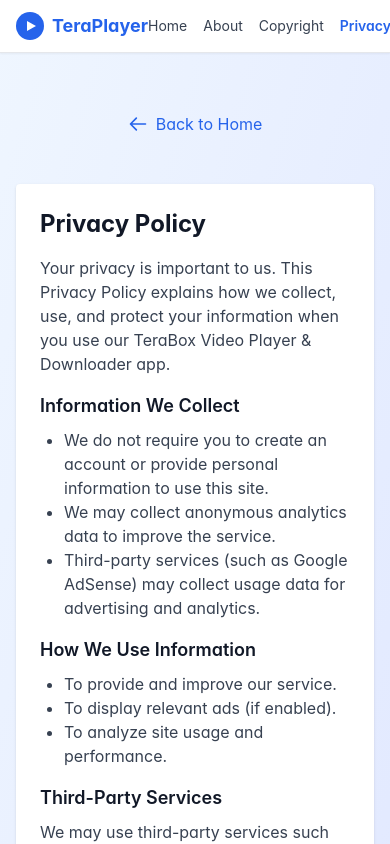
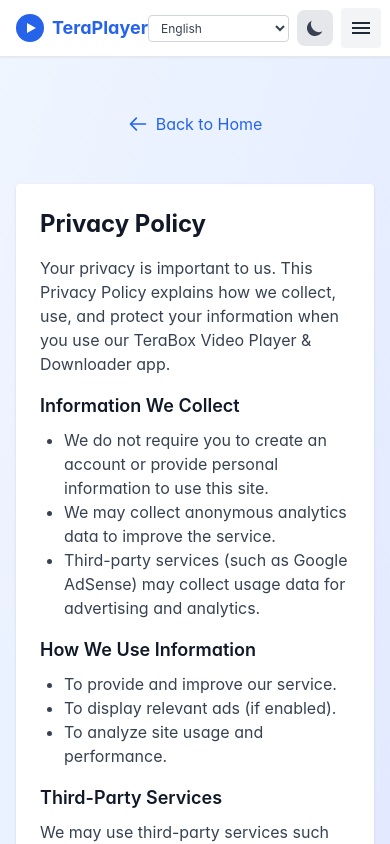
Before and after one commit to kirankigi5/teraplayer, a React (Vite) app: page /privacy-policy in a window 390 px wide. Shown: the top 844 px of the page. Built offline with nearby package versions, Linux system fonts and the light colour scheme.

Commit message:
refactor: remove ThemeToggle component from About, Contact, CopyrightPolicy, and PrivacyPolicy; update Navbar with responsive design and language selection

```diff
--- a/src/About.tsx
+++ b/src/About.tsx
@@ -1,6 +1,5 @@
 import React from 'react';
 import { Link } from 'react-router-dom';
-import ThemeToggle from './components/ThemeToggle';
 import Navbar from './components/Navbar';
 
 const About = () => {
@@ -8,10 +7,7 @@
     <>
       <Navbar />
       <div className="min-h-screen bg-gradient-to-br from-blue-50 to-indigo-100 dark:from-gray-900 dark:to-gray-800 transition-colors duration-200 pt-20">
-        {/* Theme Toggle - positioned at top right */}
-        <div className="fixed top-4 right-4 z-10">
-          <ThemeToggle />
-        </div>
+        {/* Removed duplicate ThemeToggle */}
 
         <div className="container mx-auto px-4 py-8">
           <div className="max-w-4xl mx-auto">
--- a/src/Contact.tsx
+++ b/src/Contact.tsx
@@ -1,16 +1,11 @@
 import React from 'react';
 import { Link } from 'react-router-dom';
-import ThemeToggle from './components/ThemeToggle';
 import Navbar from './components/Navbar';
 
 const Contact: React.FC = () => (
   <>
     <Navbar />
     <div className="min-h-screen bg-gradient-to-br from-blue-50 to-indigo-100 dark:from-gray-900 dark:to-gray-800 transition-colors duration-200 pt-20">
-      {/* Theme Toggle - positioned at top right */}
-      <div className="fixed top-4 right-4 z-10">
-        <ThemeToggle />
-      </div>
       <div className="container mx-auto px-4 py-8">
         {/* Back to Home button - prominent top position */}
         <div className="text-center mb-8">
--- a/src/CopyrightPolicy.tsx
+++ b/src/CopyrightPolicy.tsx
@@ -1,6 +1,5 @@
 import React from 'react';
 import { Link } from 'react-router-dom';
-import ThemeToggle from './components/ThemeToggle';
 import Navbar from './components/Navbar';
 
 const CopyrightPolicy = () => {
@@ -8,10 +7,6 @@
     <>
       <Navbar />
       <div className="min-h-screen bg-gradient-to-br from-blue-50 to-indigo-100 dark:from-gray-900 dark:to-gray-800 transition-colors duration-200 pt-20">
-        {/* Theme Toggle - positioned at top right */}
-        <div className="fixed top-4 right-4 z-10">
-          <ThemeToggle />
-        </div>
 
         <div className="container mx-auto px-4 py-8">
           <div className="max-w-4xl mx-auto">
--- a/src/PrivacyPolicy.tsx
+++ b/src/PrivacyPolicy.tsx
@@ -1,16 +1,11 @@
 import React from 'react';
 import { Link } from "react-router-dom";
-import ThemeToggle from './components/ThemeToggle';
 import Navbar from './components/Navbar';
 
 const PrivacyPolicy: React.FC = () => (
   <>
     <Navbar />
     <div className="min-h-screen bg-gradient-to-br from-blue-50 to-indigo-100 dark:from-gray-900 dark:to-gray-800 transition-colors duration-200 pt-20">
-      {/* Theme Toggle - positioned at top right */}
-      <div className="fixed top-4 right-4 z-10">
-        <ThemeToggle />
-      </div>
       <div className="container mx-auto px-4 py-8">
         <div className="text-center mb-8">
           <Link to="/" className="inline-flex items-center text-blue-600 dark:text-blue-400 hover:text-blue-700 dark:hover:text-blue-300 mb-4">
--- a/src/components/Navbar.tsx
+++ b/src/components/Navbar.tsx
@@ -1,12 +1,69 @@
-import React from 'react';
+import React, { useState } from 'react';
+import { Link, useLocation } from 'react-router-dom';
 import ThemeToggle from './ThemeToggle';
-import { Link, useLocation } from 'react-router-dom';
 
 const Navbar: React.FC = () => {
   const location = useLocation();
+  const [menuOpen, setMenuOpen] = useState(false);
+
+  const navLinks = (
+    <>
+      <Link
+        to="/"
+        className={location.pathname === '/'
+          ? "font-semibold text-blue-600 dark:text-blue-300 block px-3 py-2 hover:bg-gray-100 md:block md:px-0 md:py-0 md:hover:bg-transparent"
+          : "text-gray-700 dark:text-gray-200 hover:text-blue-600 dark:hover:text-blue-300 block px-3 py-2 hover:bg-gray-100 md:block md:px-0 md:py-0 md:hover:bg-transparent"
+        }
+        onClick={() => setMenuOpen(false)}
+      >
+        Home
+      </Link>
+      <Link
+        to="/about"
+        className={location.pathname === '/about'
+          ? "font-semibold text-blue-600 dark:text-blue-300 block px-3 py-2 hover:bg-gray-100 md:block md:px-0 md:py-0 md:hover:bg-transparent"
+          : "text-gray-700 dark:text-gray-200 hover:text-blue-600 dark:hover:text-blue-300 block px-3 py-2 hover:bg-gray-100 md:block md:px-0 md:py-0 md:hover:bg-transparent"
+        }
+        onClick={() => setMenuOpen(false)}
+      >
+        About
+      </Link>
+      <Link
+        to="/copyright-policy"
+        className={location.pathname === '/copyright-policy'
+          ? "font-semibold text-blue-600 dark:text-blue-300 block px-3 py-2 hover:bg-gray-100 md:block md:px-0 md:py-0 md:hover:bg-transparent"
+          : "text-gray-700 dark:text-gray-200 hover:text-blue-600 dark:hover:text-blue-300 block px-3 py-2 hover:bg-gray-100 md:block md:px-0 md:py-0 md:hover:bg-transparent"
+        }
+        onClick={() => setMenuOpen(false)}
+      >
+        Copyright
+      </Link>
+      <Link
+        to="/privacy-policy"
+        className={location.pathname === '/privacy-policy'
+          ? "font-semibold text-blue-600 dark:text-blue-300 block px-3 py-2 hover:bg-gray-100 md:block md:px-0 md:py-0 md:hover:bg-transparent"
+          : "text-gray-700 dark:text-gray-200 hover:text-blue-600 dark:hover:text-blue-300 block px-3 py-2 hover:bg-gray-100 md:block md:px-0 md:py-0 md:hover:bg-transparent"
+        }
+        onClick={() => setMenuOpen(false)}
+      >
+        Privacy
+      </Link>
+      <Link
+        to="/contact"
+        className={location.pathname === '/contact'
+          ? "font-semibold text-blue-600 dark:text-blue-300 block px-3 py-2 hover:bg-gray-100 md:block md:px-0 md:py-0 md:hover:bg-transparent"
+          : "text-gray-700 dark:text-gray-200 hover:text-blue-600 dark:hover:text-blue-300 block px-3 py-2 hover:bg-gray-100 md:block md:px-0 md:py-0 md:hover:bg-transparent"
+        }
+        onClick={() => setMenuOpen(false)}
+      >
+        Contact
+      </Link>
+    </>
+  );
+
   return (
     <nav className="w-full bg-white dark:bg-gray-900 border-b border-gray-200 dark:border-gray-800 shadow-sm fixed top-0 left-0 z-20">
-      <div className="max-w-5xl mx-auto flex items-center justify-between px-4 py-2">
+      <div className="max-w-5xl mx-auto flex items-center justify-between px-4 py-2 relative">
         <Link to="/" className="flex items-center gap-2 text-blue-600 dark:text-blue-400 font-bold text-lg">
           <svg width="28" height="28" viewBox="0 0 56 56" fill="none" xmlns="http://www.w3.org/2000/svg" aria-label="TeraPlayer logo">
             <circle cx="28" cy="28" r="28" fill="#2563eb"/>
@@ -14,13 +71,69 @@
           </svg>
           TeraPlayer
         </Link>
-        <div className="flex gap-4 text-sm items-center">
-          <Link to="/" className={location.pathname === '/' ? "font-semibold text-blue-600 dark:text-blue-300" : "text-gray-700 dark:text-gray-200 hover:text-blue-600 dark:hover:text-blue-300"}>Home</Link>
-          <Link to="/about" className={location.pathname === '/about' ? "font-semibold text-blue-600 dark:text-blue-300" : "text-gray-700 dark:text-gray-200 hover:text-blue-600 dark:hover:text-blue-300"}>About</Link>
-          <Link to="/copyright-policy" className={location.pathname === '/copyright-policy' ? "font-semibold text-blue-600 dark:text-blue-300" : "text-gray-700 dark:text-gray-200 hover:text-blue-600 dark:hover:text-blue-300"}>Copyright</Link>
-          <Link to="/privacy-policy" className={location.pathname === '/privacy-policy' ? "font-semibold text-blue-600 dark:text-blue-300" : "text-gray-700 dark:text-gray-200 hover:text-blue-600 dark:hover:text-blue-300"}>Privacy</Link>
-          <Link to="/contact" className={location.pathname === '/contact' ? "font-semibold text-blue-600 dark:text-blue-300" : "text-gray-700 dark:text-gray-200 hover:text-blue-600 dark:hover:text-blue-300"}>Contact</Link>
+
+        {/* Desktop nav links */}
+        <div className="flex-1 justify-center hidden md:flex">
+          <div className="flex gap-4 text-sm items-center">
+            {navLinks}
+          </div>
+        </div>
+
+        {/* Right side: Language, Theme, and Mobile Menu */}
+        <div className="flex items-center gap-2">
+          <select
+            className="px-2 py-1 rounded text-xs border border-gray-300 dark:border-gray-700 bg-white dark:bg-gray-800 text-gray-700 dark:text-gray-200 focus:outline-none focus:ring"
+            value={localStorage.getItem('language') || 'en'}
+            onChange={e => {
+              localStorage.setItem('language', e.target.value);
+              window.location.reload();
+            }}
+          >
+            <option value="en">English</option>
+            <option value="hi">हिन्दी</option>
+            <option value="de">Deutsch</option>
+            <option value="id">Bahasa Indonesia</option>
+            <option value="pt">Português</option>
+            <option value="es">Español</option>
+            <option value="uk">українська</option>
+            <option value="fr">Français</option>
+            <option value="it">Italiano</option>
+            <option value="th">ภาษาไทย</option>
+            <option value="bn">বাংলা</option>
+            <option value="cs">Čeština</option>
+            <option value="ko">한국어</option>
+            <option value="ms">Bahasa Melayu</option>
+            <option value="vi">Tiếng Việt</option>
+            <option value="te">తెలుగు</option>
+            <option value="kn">ಕನ್ನಡ</option>
+            <option value="ml">മലയാളം</option>
+          </select>
           <ThemeToggle />
+
+          {/* Hamburger for mobile */}
+          <div className="md:hidden relative">
+            <button
+              className="p-2 rounded focus:outline-none focus:ring bg-gray-100 dark:bg-gray-700 hover:bg-gray-200 dark:hover:bg-gray-600"
+              aria-label="Open navigation menu"
+              onClick={() => setMenuOpen(!menuOpen)}
+            >
+              {menuOpen ? (
+                <svg className="w-6 h-6 text-gray-800 dark:text-white" fill="currentColor" viewBox="0 0 24 24">
+                  <path d="M19 6.41L17.59 5 12 10.59 6.41 5 5 6.41 10.59 12 5 17.59 6.41 19 12 13.41 17.59 19 19 17.59 13.41 12z"/>
+                </svg>
+              ) : (
+                <svg className="w-6 h-6 text-gray-800 dark:text-white" fill="currentColor" viewBox="0 0 24 24">
+                  <path d="M3 18h18v-2H3v2zm0-5h18v-2H3v2zm0-7v2h18V6H3z"/>
+                </svg>
+              )}
+            </button>
+            {/* Dropdown menu */}
+            {menuOpen && (
+              <div className="absolute top-full right-0 w-48 bg-white shadow-lg rounded mt-2 py-2 z-30 border border-gray-200 animate-fade-in">
+                {navLinks}
+              </div>
+            )}
+          </div>
         </div>
       </div>
     </nav>
```
Also changed, not shown: src/App.tsx (+0 -28 lines), api/health.js (added), api/parse.js (added), vercel.json (added).
